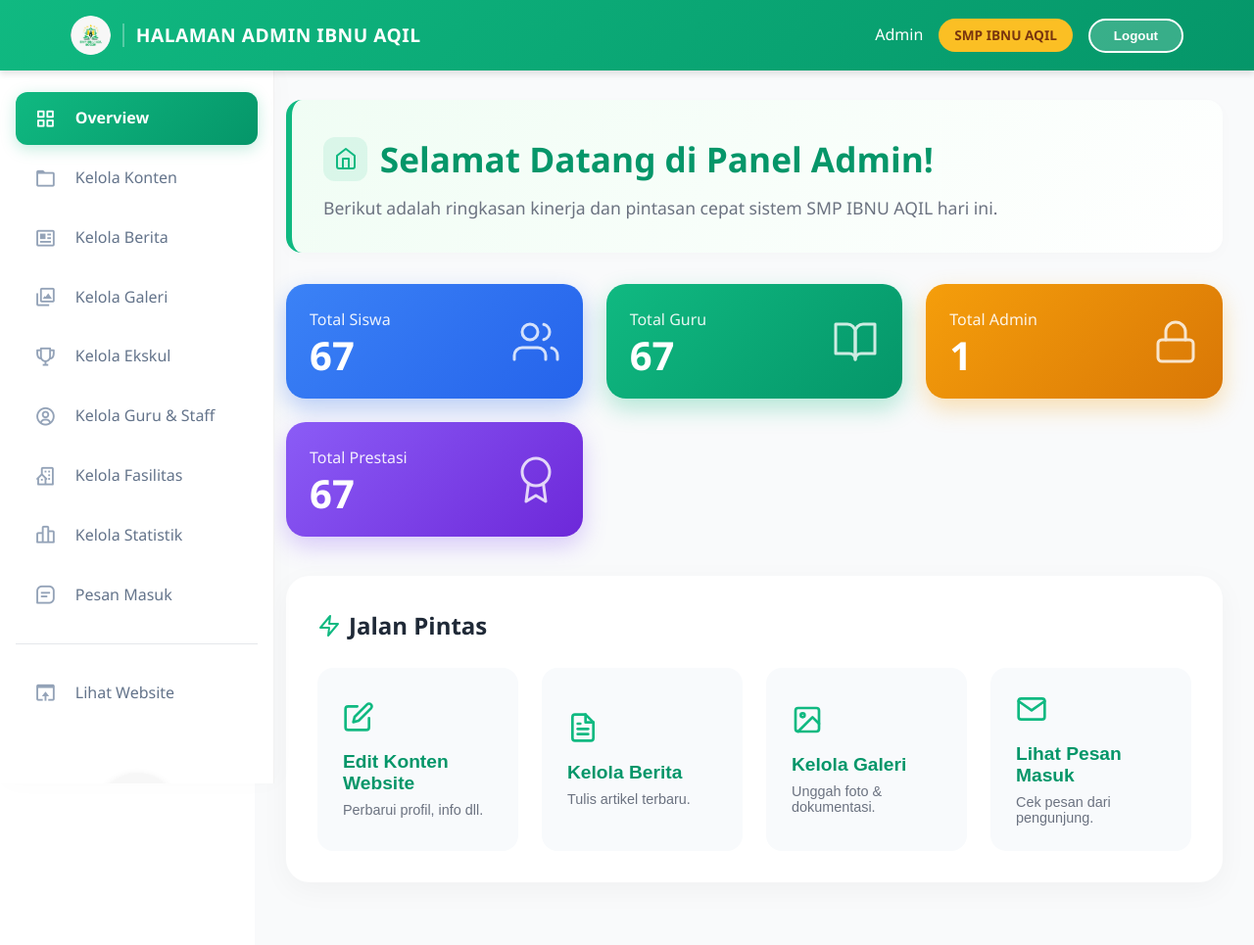
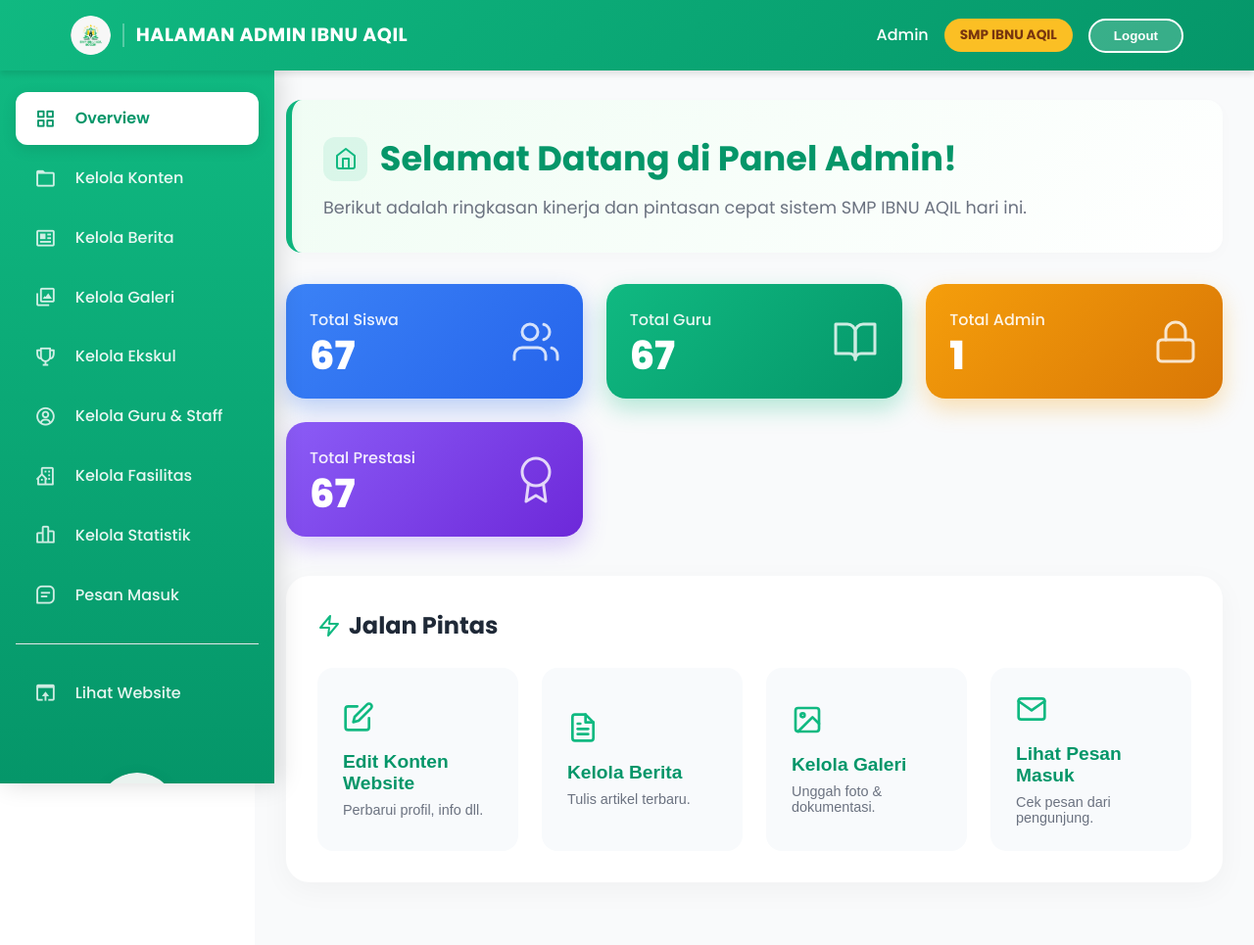
Before and after one commit to abdadfarras29-design/projek_ibnu_aqil, a PHP site: page /dashboard-superadmin.php in a window 1280 px wide. Shown: the whole page at 98% size. Run offline with PHP 8.4, Linux system fonts and the light colour scheme; a user stored in the database is signed in; data comes from the database, SQL or seed files in the repository; data that the repository does not hold is empty.

Commit message:
Add files via upload

```diff
--- a/dashboard-style.css
+++ b/dashboard-style.css
@@ -73,13 +73,13 @@
 /* Sidebar */
 .sidebar {
     width: 280px;
-    background: #ffffff;
-    border-right: 1px solid rgba(0,0,0,0.05);
+    background: linear-gradient(180deg, var(--primary-green) 0%, var(--dark-green) 100%);
+    border-right: none;
     position: fixed;
     height: calc(100vh - 70px);
     overflow-y: auto;
     padding: 1.5rem 0;
-    box-shadow: 4px 0 24px rgba(0,0,0,0.02);
+    box-shadow: 4px 0 24px rgba(0,0,0,0.15);
 }
 
 .sidebar-menu {
@@ -94,7 +94,7 @@
     align-items: center;
     gap: 1.2rem;
     padding: 0.9rem 1.2rem;
-    color: #64748b;
+    color: rgba(255, 255, 255, 0.9);
     text-decoration: none;
     transition: all 0.4s cubic-bezier(0.175, 0.885, 0.32, 1.275);
     border-radius: 12px;
@@ -102,47 +102,73 @@
 }
 
 .menu-item:hover {
-    background: #f8fafc;
-    color: #0f172a;
+    background: rgba(255, 255, 255, 0.15);
+    color: #ffffff;
     transform: translateX(4px);
 }
 
 .menu-item.active {
-    background: linear-gradient(135deg, #10b981 0%, #059669 100%);
-    color: #ffffff;
+    background: #ffffff;
+    color: var(--dark-green);
     font-weight: 600;
-    box-shadow: 0 4px 15px rgba(16, 185, 129, 0.25);
+    box-shadow: 0 4px 15px rgba(0, 0, 0, 0.1);
 }
 
 .menu-item .icon {
     font-size: 1.4rem;
-    color: #94a3b8;
+    color: rgba(255, 255, 255, 0.8);
     transition: all 0.3s;
 }
 
 .menu-item:hover .icon {
-    color: #10b981;
+    color: #ffffff;
     transform: scale(1.1);
 }
 
 .menu-item.active .icon {
-    color: #ffffff;
+    color: var(--dark-green);
 }
 
 /* Scrollbar styling for sidebar to look premium */
 .sidebar::-webkit-scrollbar {
     width: 5px;
 }
+
 .sidebar::-webkit-scrollbar-track {
     background: transparent;
 }
+
 .sidebar::-webkit-scrollbar-thumb {
     background: #e2e8f0;
     border-radius: 10px;
 }
+
 .sidebar:hover::-webkit-scrollbar-thumb {
     background: #cbd5e1;
 }
+
+/* Logo Animation inside Sidebar */
+.logo-interactive {
+    max-width: 80px;
+    opacity: 0.95;
+    transition: all 0.4s cubic-bezier(0.34, 1.56, 0.64, 1);
+    filter: drop-shadow(0 4px 10px rgba(0, 0, 0, 0.08));
+    border-radius: 50%;
+    transform-style: preserve-3d;
+}
+
+.logo-interactive:hover {
+    transform: scale(1.08) translateY(-4px) rotateY(10deg);
+    filter: drop-shadow(0 12px 20px rgba(16, 185, 129, 0.4));
+    opacity: 1;
+}
+
+.logo-interactive:active {
+    transform: scale(0.85) translateY(4px) rotateX(-15deg) !important;
+    transition: all 0.1s ease-out;
+    filter: drop-shadow(0 2px 5px rgba(16, 185, 129, 0.6));
+}
+
 
 /* Main Content */
 .dashboard-content {
--- a/dashboard-superadmin.php
+++ b/dashboard-superadmin.php
@@ -482,9 +482,9 @@ if($res_fasilitas_query){
                     <span>Lihat Website</span>
                 </a>
 
-                <div style="margin-top: 2rem; text-align: center; padding: 1rem 1rem 2rem 1rem;">
-                    <img src="Screenshot_2026-02-22-13-16-05-58_1c337646f29875672b5a61192b9010f9.png" alt="Logo SMP Ibnu Aqil" style="max-width: 80px; opacity: 0.9; transition: all 0.3s; filter: drop-shadow(0 4px 6px rgba(0,0,0,0.1));" onmouseover="this.style.transform='scale(1.05)'" onmouseout="this.style.transform='scale(1)'">
-                    <p style="font-size: 0.8rem; color: #a1a1aa; margin-top: 0.75rem; font-weight: 600; letter-spacing: 0.05em;">SMP IBNU AQIL</p>
+                <div style="margin-top: 2rem; text-align: center; padding: 1rem 1rem 2rem 1rem; perspective: 1000px;">
+                    <img src="Screenshot_2026-02-22-13-16-05-58_1c337646f29875672b5a61192b9010f9.png" alt="Logo SMP Ibnu Aqil" class="logo-interactive" style="cursor: pointer;">
+                    <p style="font-size: 0.8rem; color: #ffffff; opacity: 0.9; margin-top: 0.75rem; font-weight: 700; letter-spacing: 0.05em;">SMP IBNU AQIL</p>
                 </div>
             </div>
         </aside>
--- a/kelola-konten.php
+++ b/kelola-konten.php
@@ -24,7 +24,7 @@ header("Pragma: no-cache");
         }
 
         body {
-            font-family: 'Segoe UI', Tahoma, Geneva, Verdana, sans-serif;
+            font-family: 'Poppins', Tahoma, Geneva, sans-serif;
             background: #f7fafc;
         }
 
--- a/style.css
+++ b/style.css
@@ -1,6 +1,8 @@
 /* ===========================
    CSS VARIABLES
    =========================== */
+@import url('https://fonts.googleapis.com/css2?family=Poppins:wght@300;400;500;600;700;800&display=swap');
+
 * {
     margin: 0;
     padding: 0;
@@ -21,7 +23,7 @@
    GENERAL STYLES
    =========================== */
 body {
-    font-family: 'Segoe UI', Tahoma, Geneva, Verdana, sans-serif;
+    font-family: 'Poppins', Tahoma, Geneva, sans-serif;
     line-height: 1.6;
     color: var(--text-dark);
     overflow-x: hidden;
```
Also changed, not shown: other parts of dashboard-style.css (+65 -15 lines), detail-berita.php (+120 -38 lines).
